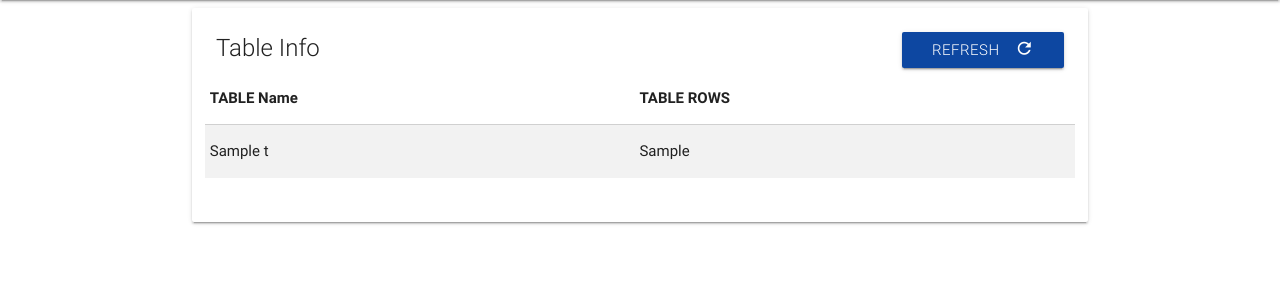
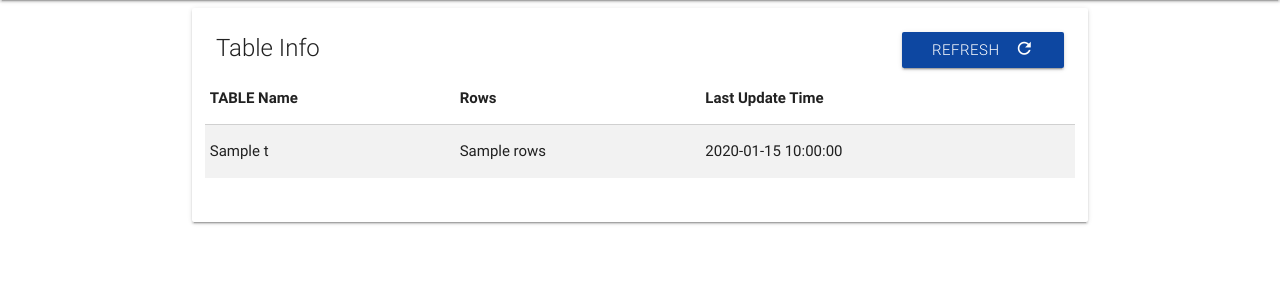
Before and after one commit to abhishekjain12/CourtScrappingWebApp, a Flask app: template templates/index.html in a window 1280 px wide, after a click on "TABLES". Shown: the part 112-412 px from the top of the page. Run offline with Flask 2, Linux system fonts and the light colour scheme; the template is opened without the code that fills it: most values are stand-ins (such as "Sample title", 1, 10 or a date in 2020); data that the repository does not hold is empty; parts of the project's set-up code (start-up, migrations or seed data) failed here and were passed over.

Commit message:
Improved Table Info

```diff
--- a/Utils/db.py
+++ b/Utils/db.py
@@ -107,8 +107,7 @@ def get_tables_info():
     db = db_connect()
     try:
         cursor = db.cursor()
-        cursor.execute("SELECT TABLE_NAME, TABLE_ROWS FROM `information_schema`.`tables` "
-                       "WHERE `table_schema` = 'Courts_Data'")
+        cursor.execute("show table status")
         result = cursor.fetchall()
         cursor.close()
         db.close()
--- a/templates/index.html
+++ b/templates/index.html
@@ -390,15 +390,17 @@
                             <thead>
                               <tr>
                                   <th>TABLE Name</th>
-                                  <th>TABLE ROWS</th>
+                                  <th>Rows</th>
+                                  <th>Last Update Time</th>
                               </tr>
                             </thead>
 
                             <tbody>
                             {% for t_data in table_info %}
                               <tr>
-                                <td>{{ t_data['TABLE_NAME'] | replace('_', " ") }}</td>
-                                <td>{{ t_data['TABLE_ROWS'] }}</td>
+                                <td>{{ t_data['Name'] | replace('_', " ") }}</td>
+                                <td>{{ t_data['Rows'] }}</td>
+                                <td>{{ t_data['Update_time'] }}</td>
                               </tr>
                             {% endfor %}
                             </tbody>
```
